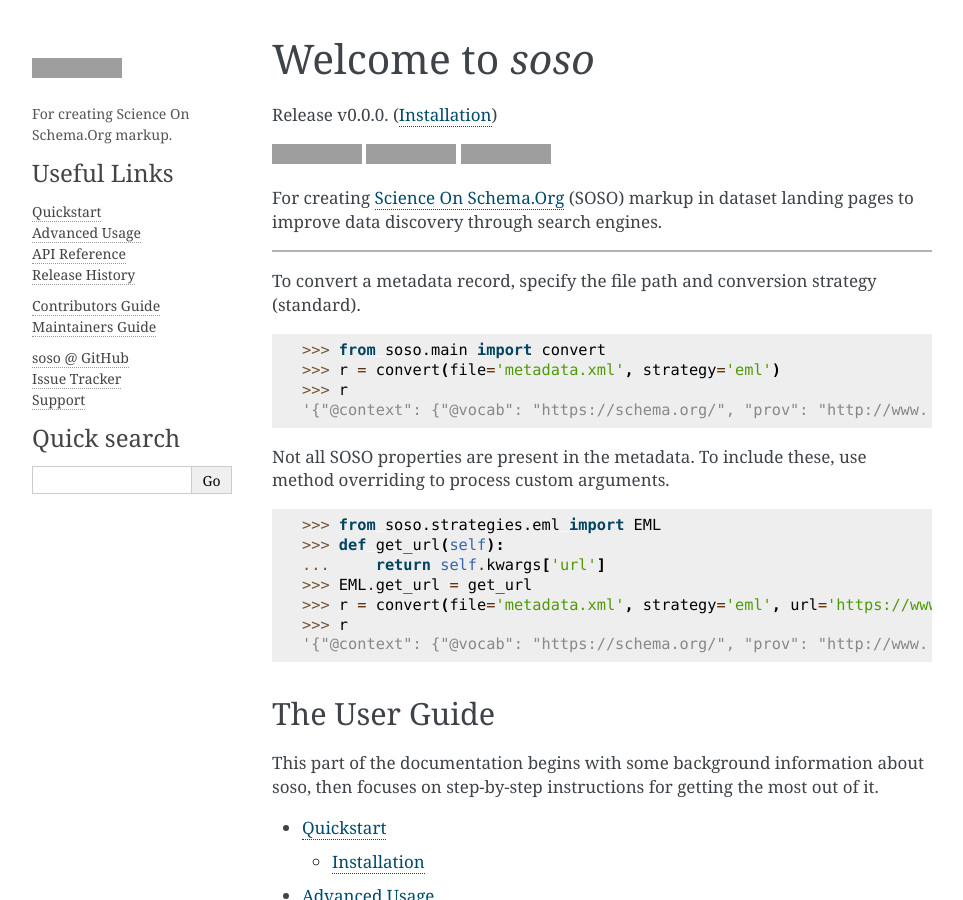
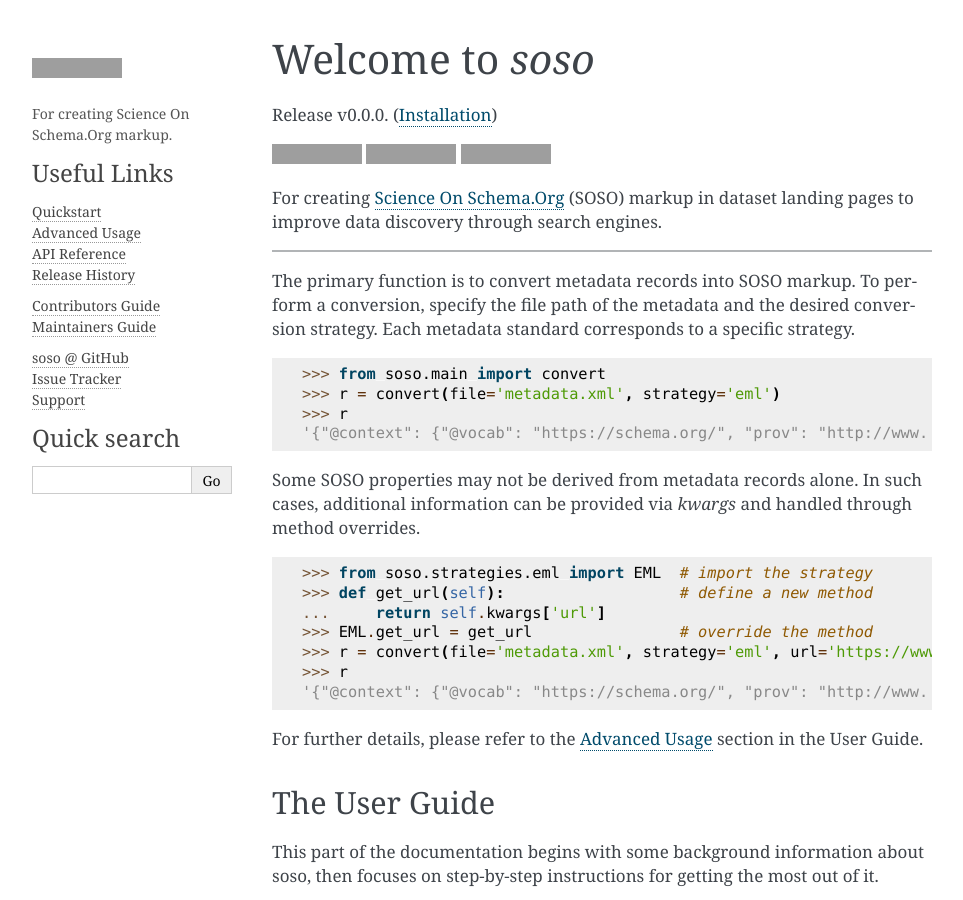
Before and after one commit to clnsmth/soso, a Sphinx documentation site: the page built from docs/source/index.rst, in a window 1280 px wide and 900 px high, cut to the strip 0-900 px from the top of the window. Shown: the whole strip, without its empty margins (148-1111 px from the left). Built offline with Sphinx 7.4.7, drawn with Linux system fonts in a browser that asks for light colours; grey boxes are pictures that could not be loaded.

Commit message:
docs: improve narrative in opening examples
Enhance the narrative in the opening two examples to provide a better
introduction to the functionality of this package.

```diff
--- a/docs/source/index.rst
+++ b/docs/source/index.rst
@@ -21,22 +21,24 @@
 
 -------------------
 
-To convert a metadata record, specify the file path and conversion strategy (standard).
+The primary function is to convert metadata records into SOSO markup. To perform a conversion, specify the file path of the metadata and the desired conversion strategy. Each metadata standard corresponds to a specific strategy.
 
     >>> from soso.main import convert
     >>> r = convert(file='metadata.xml', strategy='eml')
     >>> r
     '{"@context": {"@vocab": "https://schema.org/", "prov": "http://www. ...}'
 
-Not all SOSO properties are present in the metadata. To include these, use method overriding to process custom arguments.
+Some SOSO properties may not be derived from metadata records alone. In such cases, additional information can be provided via `kwargs` and handled through method overrides.
 
-    >>> from soso.strategies.eml import EML
-    >>> def get_url(self):
+    >>> from soso.strategies.eml import EML  # import the strategy
+    >>> def get_url(self):                   # define a new method
     ...     return self.kwargs['url']
-    >>> EML.get_url = get_url
-    >>> r = convert(file='metadata.xml', strategy='eml', url='https://www.sample-data-repository.org/dataset/472032')
+    >>> EML.get_url = get_url                # override the method
+    >>> r = convert(file='metadata.xml', strategy='eml', url='https://www.sample-data-repository.org/dataset/472032')  # use kwargs
     >>> r
     '{"@context": {"@vocab": "https://schema.org/", "prov": "http://www. ...}'
+
+For further details, please refer to the :ref:`advanced` section in the User Guide.
 
 The User Guide
 --------------
```
